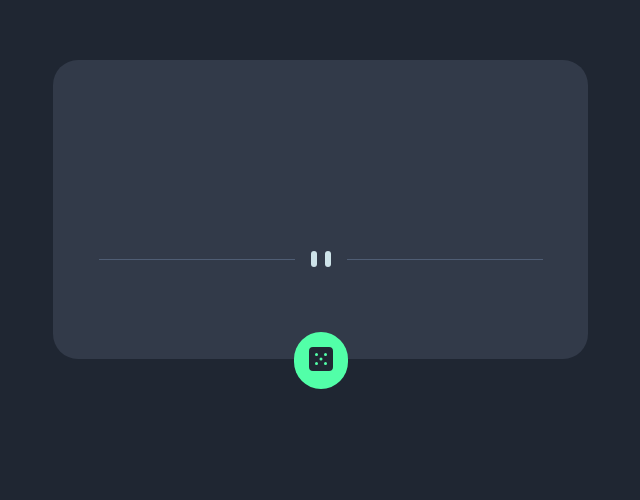
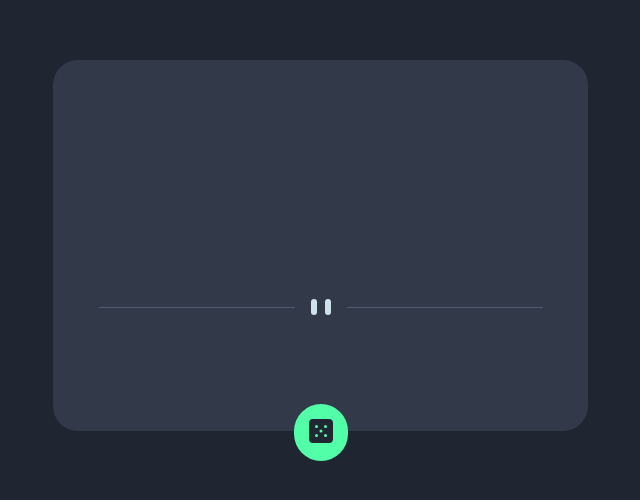
Before and after one commit to Crannkky/1--Advice-Generator-App, a plain HTML site: page index.html in a window 1280 px wide. Shown: the part 180-680 px from the top of the page, without its empty margins (331-971 px from the left). Drawn offline with Linux system fonts and the light colour scheme.

Commit message:
Update: fixed some height issues and applied the glow effect on the button

```diff
--- a/style/_card.scss
+++ b/style/_card.scss
@@ -10,6 +10,7 @@ body {
   flex-direction: column;
   justify-content: center;
   align-items: center;
+  gap: 1.5rem;
   position: absolute;
   font-family: $font-fam;
   background-color: $dark-grayish-blue;
@@ -27,11 +28,10 @@ body {
     }
   }
   .advice-container {
-    max-height: 100px;
+    max-height: 150px;
     max-width: 475px;
-    min-height: 100px;
+    min-height: 150px;
     min-width: 475px;
-    margin-bottom: 50px;
 
     #advice {
       font-size: $font-size;
@@ -55,5 +55,9 @@ body {
     padding: 15px 15px;
     border-radius: 50px;
     background-color: $neon-green;
+    transition: ease-in-out;
+    &:hover {
+      box-shadow: 0 0 50px $neon-green;
+    }
   }
 }
```
Also changed, not shown: style/general.css, 1 other file.
